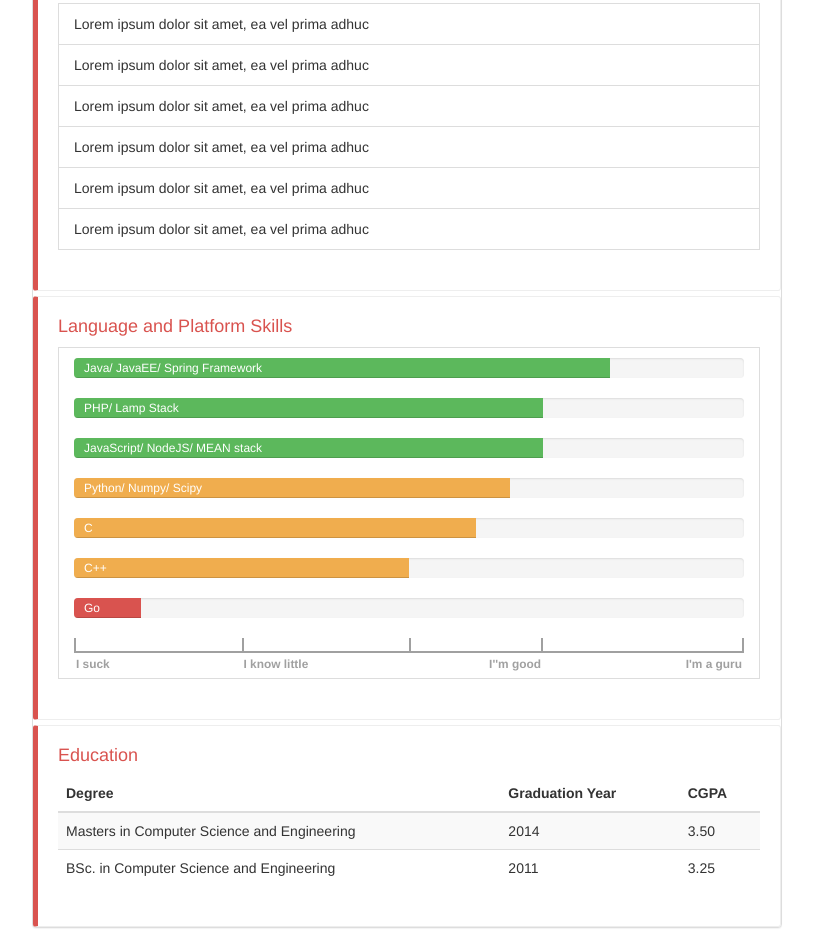
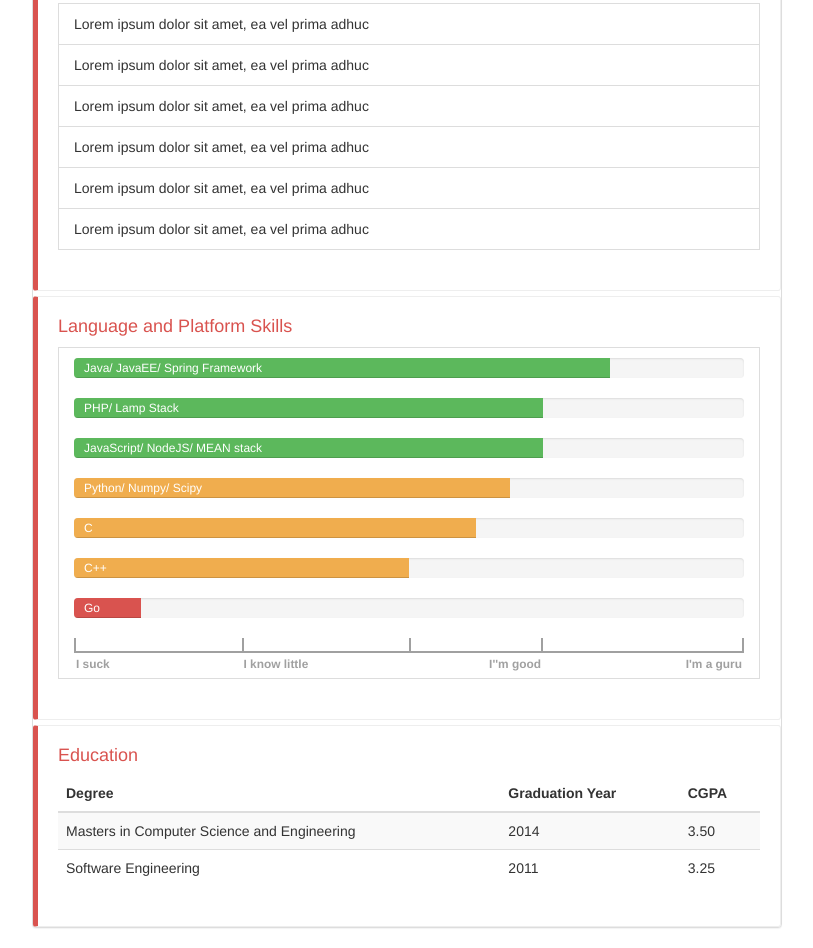
Before and after one commit to zirgham/zirgham.github.io, a plain HTML site: page index.html in a window 1280 px wide. Shown: the part 1302-2250 px from the top of the page, without its empty margins (233-1046 px from the left). Drawn offline with nearby package versions, Linux system fonts and the light colour scheme.

Commit message:
made changes

```diff
--- a/index.html
+++ b/index.html
@@ -379,7 +379,7 @@
                     <td> 3.50 </td>
                   </tr>
                   <tr>
-                    <td>BSc. in Computer Science and Engineering</td>
+                    <td>Software Engineering</td>
                     <td>2011</td>
                     <td> 3.25 </td>
                   </tr>
```
